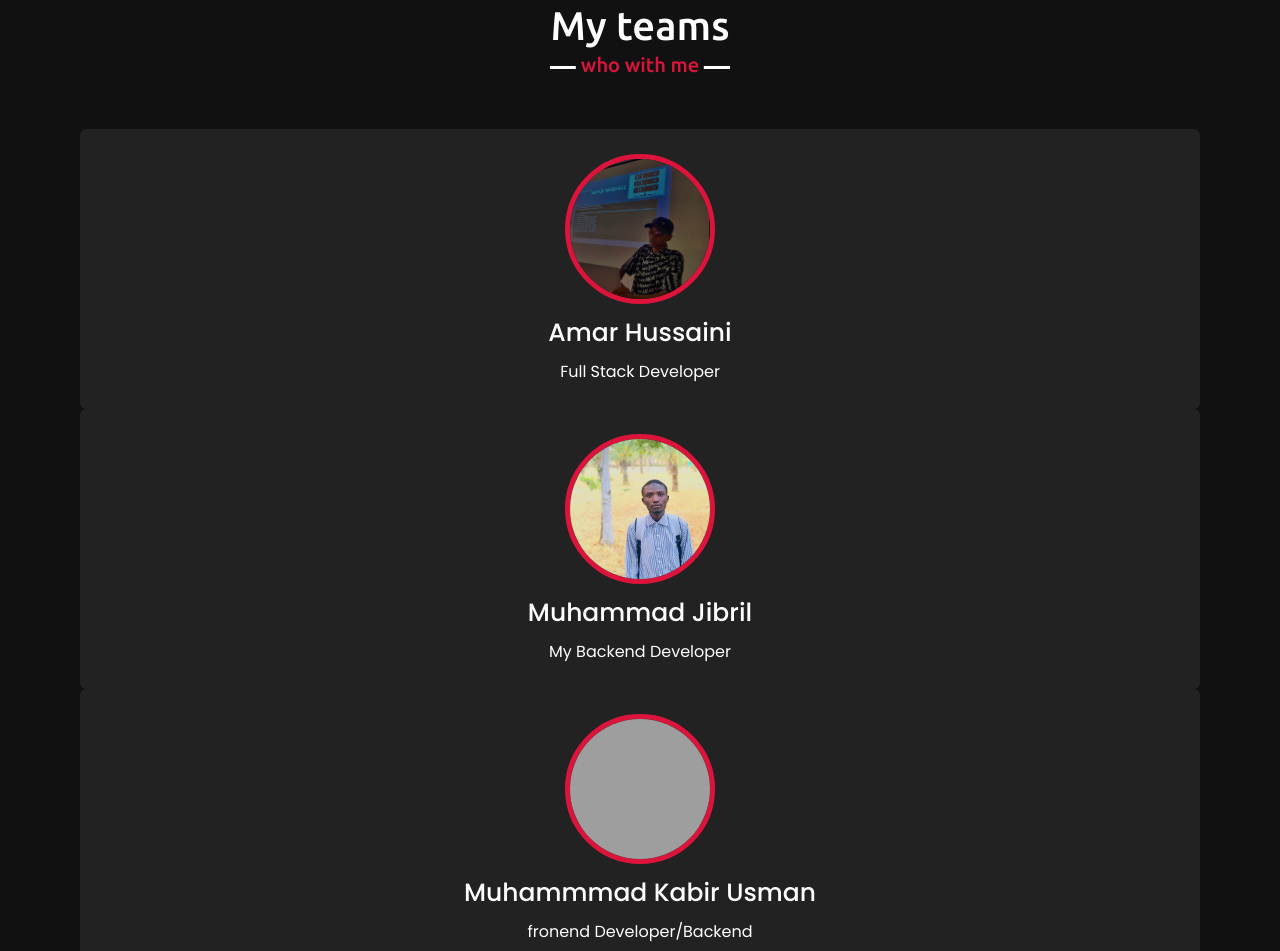
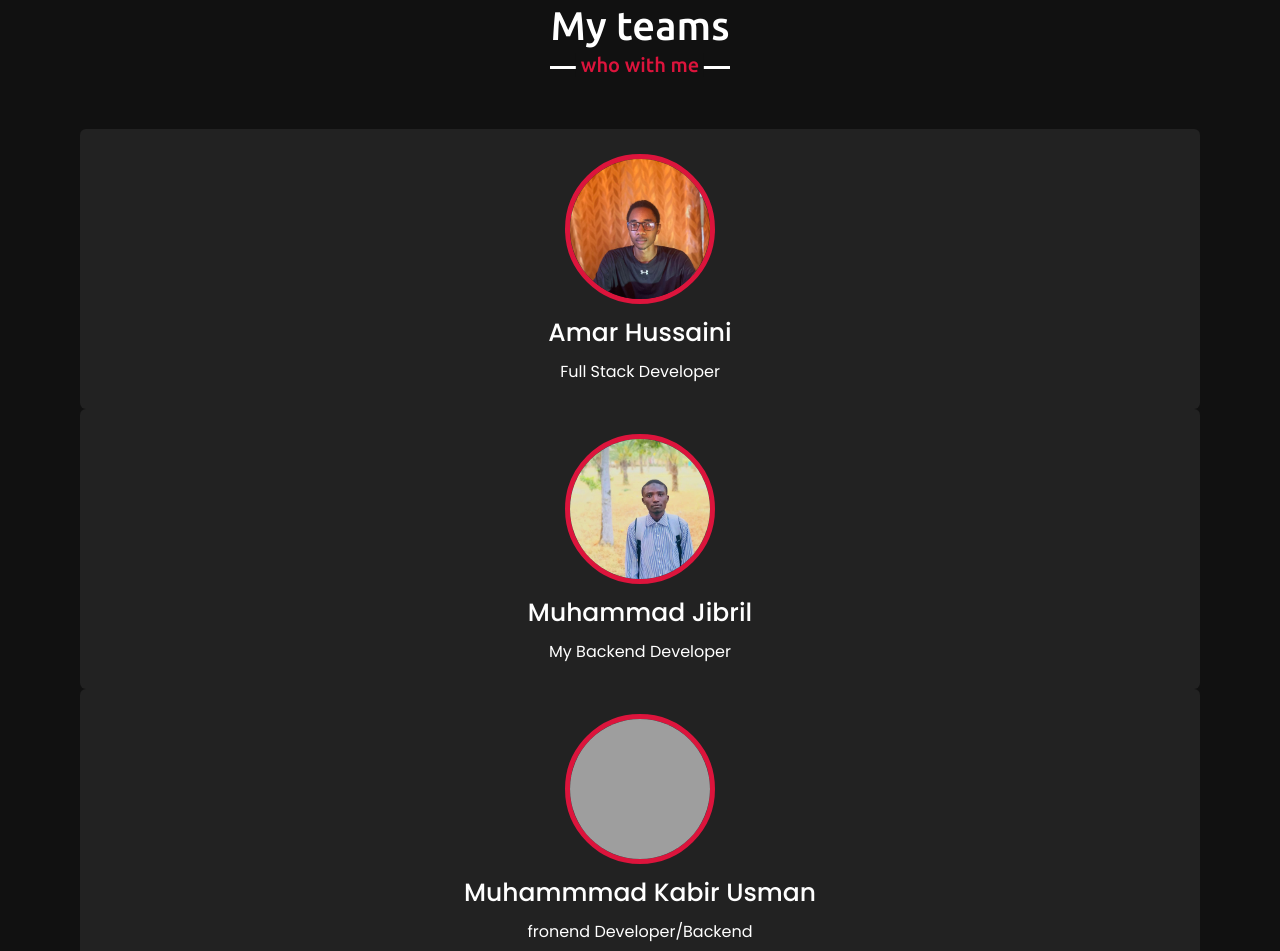
Before and after one commit to Ammar-git-face/Amar-portfolio, a plain HTML site: page index.html in a window 1280 px wide. Shown: the part 3070-4021 px from the top of the page. Drawn offline with Linux system fonts and the light colour scheme; grey boxes are pictures that could not be loaded.

Commit message:
Update index.html

```diff
--- a/index.html
+++ b/index.html
@@ -157,7 +157,7 @@ I adapt quickly to new tools and technologies, and I enjoy experimenting with fr
             <div class="carousel owl-carousel">
                 <div class="card">
                     <div class="box">
-                        <img src="images/IMG_1728.PNG" alt="">
+                        <img src="images/ammar2.jpg" alt="">
                         <div class="text">Amar Hussaini</div>
                         <p>Full Stack Developer</p>
                     </div>
```
